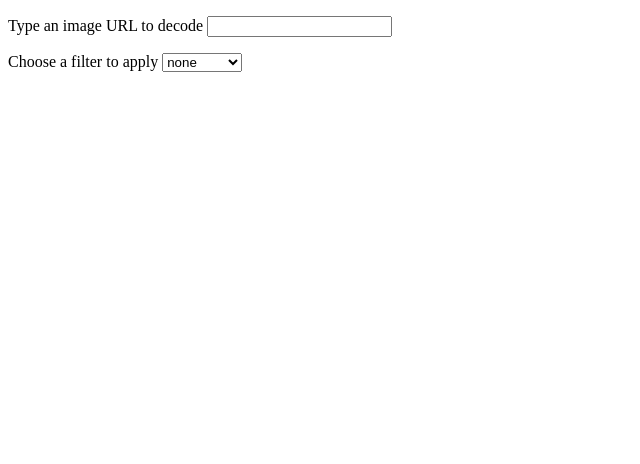
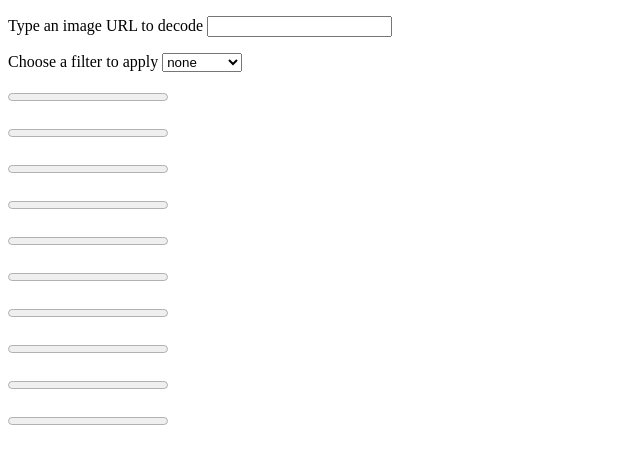
Before and after one commit to kamblaz/Multimedia_Zadanie3b, a plain HTML site: page index.html in a window 1280 px wide. Shown: the whole page, without its empty margins (0-640 px from the left). Drawn offline with Linux system fonts and the light colour scheme.

Commit message:
progressbars

```diff
--- a/filters.js
+++ b/filters.js
@@ -1,8 +1,14 @@
-export function none() {}
+var x = 0;
+
+export function none() { x = 0 }
 
 export function grayscale({ data: d }) {
-    for (let i = 0; i < d.length; i += 4) {
+    let y = d.length * x;
+    console.log(x);
+    console.log(y);
+    for (let i = 0; i < d.length; i += 4 + x) {
         const [r, g, b] = [d[i], d[i + 1], d[i + 2]];
         d[i] = d[i + 1] = d[i + 2] = 0.2126 * r + 0.7152 * g + 0.0722 * b;
     }
+    x++;
 };
--- a/index.html
+++ b/index.html
@@ -3,6 +3,7 @@
 <meta charset="utf-8">
 <title>Worker example: image decoding</title>
 
+<body>
     <p>
         <label>
     Type an image URL to decode
@@ -24,9 +25,36 @@
     </select>
   </label>
     </p>
-
     <div id="output"></div>
 
+    <progress id="progress_0" value="0" max="100"></progress>
+    <br>
+    <br>
+    <progress id="progress_1" value="0" max="100"></progress>
+    <br>
+    <br>
+    <progress id="progress_2" value="0" max="100"></progress>
+    <br>
+    <br>
+    <progress id="progress_3" value="0" max="100"></progress>
+    <br>
+    <br>
+    <progress id="progress_4" value="0" max="100"></progress>
+    <br>
+    <br>
+    <progress id="progress_5" value="0" max="100"></progress>
+    <br>
+    <br>
+    <progress id="progress_6" value="0" max="100"></progress>
+    <br>
+    <br>
+    <progress id="progress_7" value="0" max="100"></progress>
+    <br>
+    <br>
+    <progress id="progress_8" value="0" max="100"></progress>
+    <br>
+    <br>
+    <progress id="progress_9" value="0" max="100"></progress>
     <script>
         const worker = new Worker("worker.js", {
             type: "module"
@@ -66,3 +94,6 @@
             context.putImageData(e.data, 0, 0);
         }
     </script>
+</body>
+
+</html>
--- /dev/null
+++ b/syles.css
@@ -0,0 +1,7 @@
+progress[value] {
+    /* Reset the default appearance */
+    -webkit-appearance: none;
+    appearance: none;
+    width: 250px;
+    height: 20px;
+}
```
Lines whose indentation alone changed are shown as unchanged.
